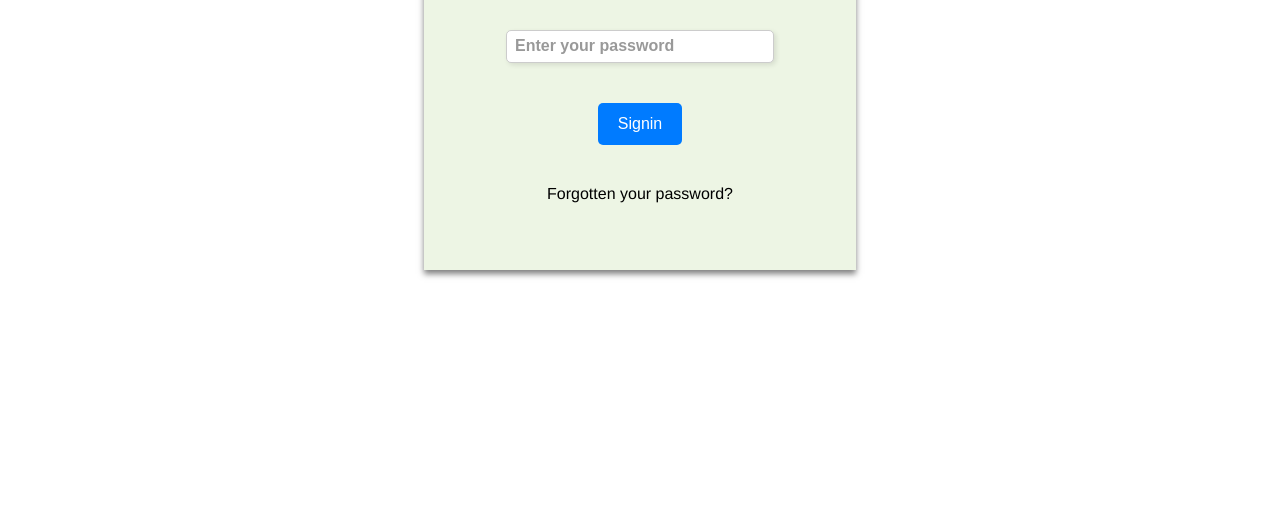
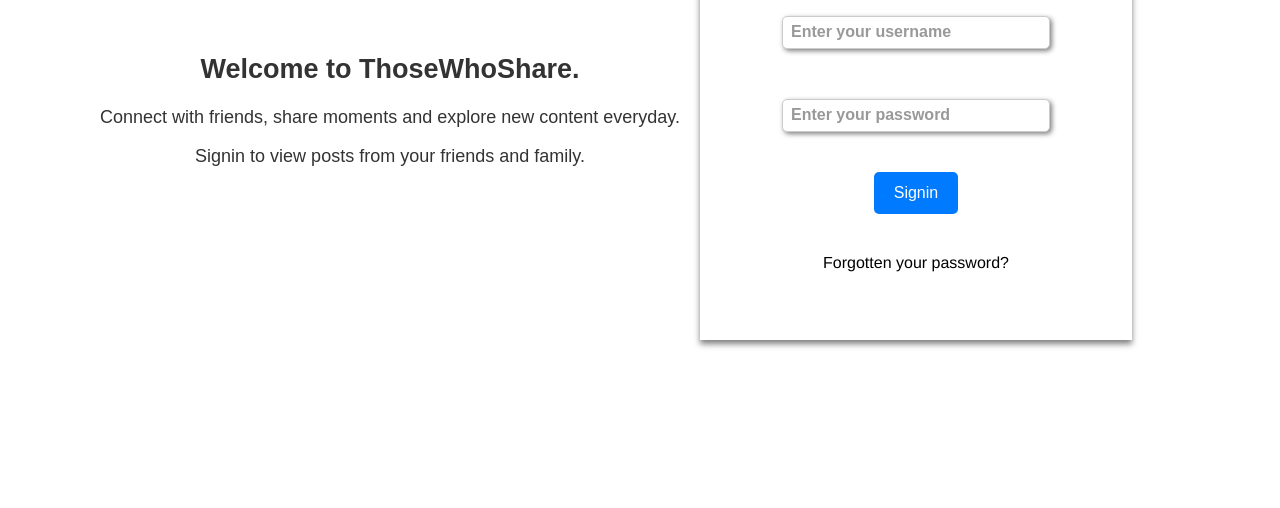
Before and after one commit to SimonCalvinS1/thosewhoshare-socialmedia, a plain HTML site: page index.html in a window 1280 px wide. Shown: the part 292-800 px from the top of the page. Drawn offline with Linux system fonts and the light colour scheme.

Commit message:
updated form styles

```diff
--- a/index.html
+++ b/index.html
@@ -7,9 +7,17 @@
     <link rel="stylesheet" href="stylings.css" />
   </head>
   <body>
+    <div class="container">
+      <div class="left-contents">
+        <h2>Welcome to ThoseWhoShare.</h2>
+        <p>
+          Connect with friends, share moments and explore new content everyday.
+        </p>
+        <p>Signin to view posts from your friends and family.</p>
+      </div>
+
+      <form class="form" action="" id="signin">
         <h1>ThoseWhoShare</h1>
-    <form class="form" action="" id="signin">
-      <h1>Signin Form</h1>
         <div class="form-groups">
           <input
             type="text"
@@ -31,5 +39,6 @@
         </div>
         <p>Forgotten your password?</p>
       </form>
+    </div>
   </body>
 </html>
--- a/stylings.css
+++ b/stylings.css
@@ -1,17 +1,35 @@
 body{
+    display: flex;
+    justify-content: space-between;
+    align-items: center;
     font-family: Arial, Helvetica, sans-serif;
     text-align: center;
     margin: 0;
-    padding: 0;
+    padding: 0 50px;
     color: #fff;
     background-color: white;
+    box-sizing: border-box;
+}
+
+.container {
+    display: flex;
+    justify-content: space-between;
+    align-items: center;
+    min-height: 100vh;
+    padding: 0 50px;
+}
+
+.left-contents{
+    padding-right: 20px;
+    font-size: 18px;
+    color: #333;
 }
 
 .form{
     margin: 15px auto;
     cursor: pointer;
     padding: 2rem 1rem;
-    background-color: rgb(237, 245, 228);
+    background-color: white;
     width: 400px;
     height: 400px;
     box-shadow: 0 4px 6px rgba(0, 0, 0, 0.5);
@@ -41,7 +59,7 @@ input[type="text"]{
     width: 250px;
     border: 1px solid #ccc;
     border-radius: 5px;
-    box-shadow: 2px 2px 5px rgba(0, 0, 0, 0.1);
+    box-shadow: 2px 2px 5px rgba(0, 0, 0, 0.5);
     background: white;
 }
 input::placeholder{
```
Lines whose indentation alone changed are shown as unchanged.
